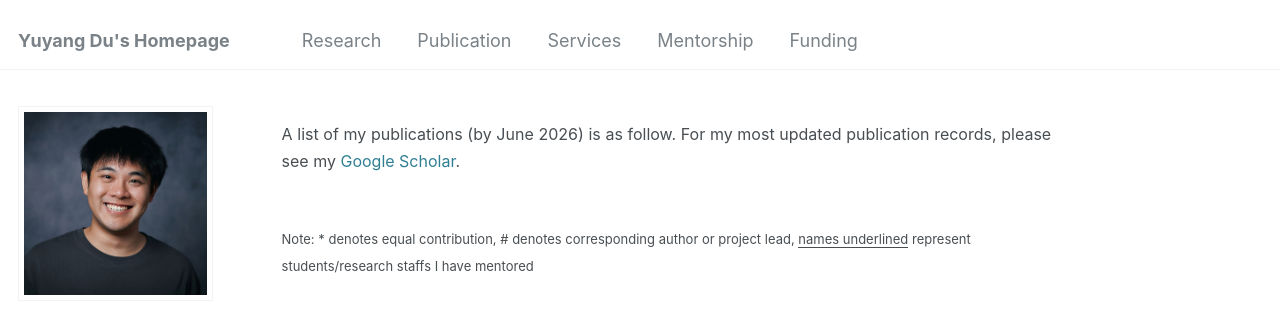
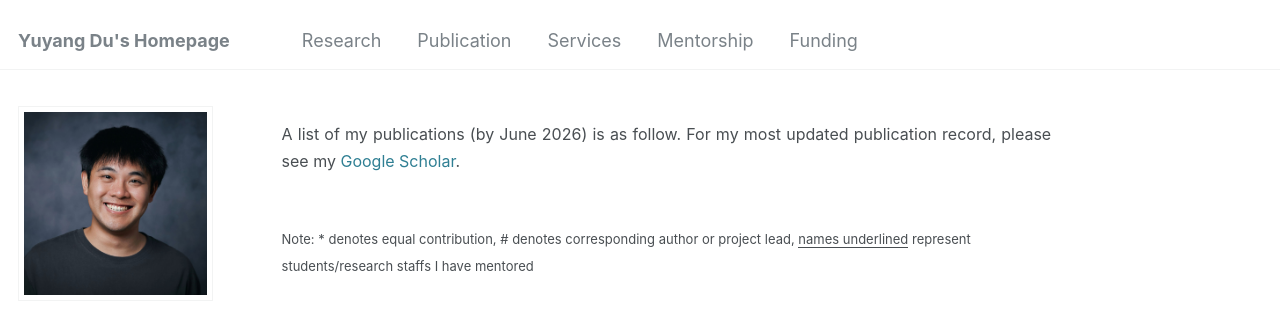
Before and after one commit to yuyangdu01/yuyangdu01.github.io, a Jekyll site: the page built from _pages/publication.md, in a window 1280 px wide and 900 px high. Shown: the top 313 px of the window. Built offline with Jekyll 4.4.1, drawn with Linux system fonts in a browser that asks for light colours; some web fonts are replaced.

Commit message:
Update publication.md

```diff
--- a/_pages/publication.md
+++ b/_pages/publication.md
@@ -13,7 +13,7 @@ a {
 }
 </style>
 
-<p style="text-align: justify;"><font size=3> A list of my publications (by June 2026) is as follow. For my most updated publication records, please see my <a href="https://scholar.google.com/citations?user=DLDht70AAAAJ">Google Scholar</a>.</font></p>
+<p style="text-align: justify;"><font size=3> A list of my publications (by June 2026) is as follow. For my most updated publication record, please see my <a href="https://scholar.google.com/citations?user=DLDht70AAAAJ">Google Scholar</a>.</font></p>
 
 <font size=2><br>Note: * denotes equal contribution, # denotes corresponding author or project lead, <u>names underlined</u> represent students/research staffs I have mentored</font><br>
 <font size=3><b>Journals</b></font>
```
